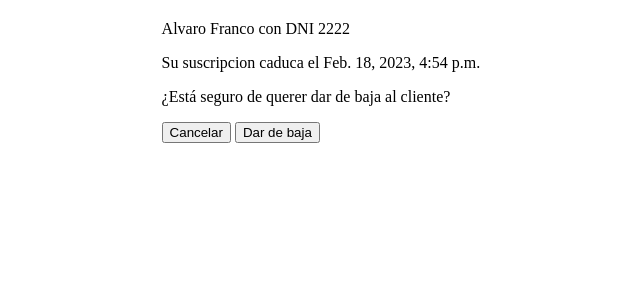
After one commit to alvarofmk/parking-django, a Django app: a page that uses parkingapp/templates/admin/baja.html in a window 1280 px wide. The commit adds this page. Shown: the top 300 px of the page, without its empty margins (36-676 px from the left). Run offline with Django 4.2, Linux system fonts and the light colour scheme; data comes from the database, SQL or seed files in the repository; both versions use the stored data as it was after the commit.

Commit message:
Admin terminado a falta de formulario abonados

```diff
--- a/parkingapp/templates/admin/abonados.html
+++ b/parkingapp/templates/admin/abonados.html
@@ -27,6 +27,7 @@
                     <th>Matricula</th>
                     <th>Tipo de abono</th>
                     <th>Fecha fin suscripcion</th>
+                    <th>Activo</th>
                 </tr>
             </thead>
             <tbody>
@@ -37,10 +38,11 @@
                     <td>{{abonado.matricula}}</td>
                     <td>{{abonado.tipoAbono.nombre}}</td>
                     <td>{{abonado.fechaCancelacion}}</td>
+                    <td>{{abonado.activo}}</td>
                     <td><button onclick="window.location.href='/administrator/abonados/formulario/{{abonado.matricula}}';">
                         Modificación
                     </button></td>
-                    <td><button onclick="window.location.href='/administrator/abonados/baja/{{abonado.matricula}}';">
+                    <td><button onclick="window.location.href='/administrator/abonados/aviso/{{abonado.matricula}}';">
                         Baja
                     </button></td>
                 </tr>
--- /dev/null
+++ b/parkingapp/templates/admin/baja.html
@@ -0,0 +1,24 @@
+<!DOCTYPE html>
+<html lang="en">
+<head>
+    <meta charset="UTF-8">
+    <meta http-equiv="X-UA-Compatible" content="IE=edge">
+    <meta name="viewport" content="width=device-width, initial-scale=1.0">
+    <title>Document</title>
+    {% load static %}
+    <link rel="stylesheet" href="{% static '/styles.css' %}">
+</head>
+<body>
+    <div class="container">
+        <p>{{abonado.nombre}} {{abonado.apellidos}} con DNI {{abonado.dni}}</p>
+        <p>Su suscripcion caduca el {{abonado.fechaCancelacion}}</p>
+        <p>¿Está seguro de querer dar de baja al cliente?</p>
+        <button onclick="window.location.href='/administrator/abonados';">
+            Cancelar
+        </button>
+        <button onclick="window.location.href='/administrator/baja/{{abonado.matricula}}';">
+            Dar de baja
+        </button>
+    </div>
+</body>
+</html>
--- a/parkingapp/templates/admin/facturacion.html
+++ b/parkingapp/templates/admin/facturacion.html
@@ -10,6 +10,7 @@
 </head>
 <body>
     <div class="container">
+        <h1>Facturación</h1>
         <form action="/administrator/facturacion" method="post">
             {% csrf_token %}
             {{ form }}
--- a/parkingapp/urls.py
+++ b/parkingapp/urls.py
@@ -11,5 +11,6 @@ urlpatterns = [
     path('administrator/abonados', views.gestionAbonados, name='abonados'),
     path('administrator/abonados/formulario/', views.formularioAbonado, {'matricula': None}, name='abonados-alta'),
     path('administrator/abonados/formulario/<slug:matricula>', views.formularioAbonado, name='abonados-modificacion'),
+    path('administrator/abonados/aviso/<slug:matricula>', views.avisoBaja, name='abonados-aviso'),
     path('administrator/abonados/baja/<slug:matricula>', views.bajaAbonado, name='abonados-baja'),
 ]
--- a/parkingapp/views.py
+++ b/parkingapp/views.py
@@ -7,6 +7,7 @@ from django.shortcuts import render
 import random
 import pdb;
 from datetime import timedelta
+from django.shortcuts import redirect
 
 
 def index(request):
@@ -111,8 +112,22 @@ def formularioAbonado(request, matricula):
         'form' : form,
     })
 
+def avisoBaja(request, matricula):
+    abonado = Abonado.objects.get(pk=matricula)
+    template = loader.get_template('admin/baja.html')
+    context = {
+        'abonado': abonado
+    }
+    return HttpResponse(template.render(context))
+
 def bajaAbonado(request, matricula):
-    return HttpResponse()
+    abonado = Abonado.objects.get(pk=matricula)
+    abonado.activo = False
+    abonado.plaza.estado = Plaza.estadoChoices.LIBRE
+    abonado.fechaCancelacion = timezone.now()
+    abonado.save()
+    abonado.plaza.save()
+    return redirect(gestionAbonados)
 
 def caducidadAbonados(request):
     return HttpResponse()
```
Also changed, not shown: parkingapp/templates/admin/formAbonados.html (+7 -5 lines), db.sqlite3.
